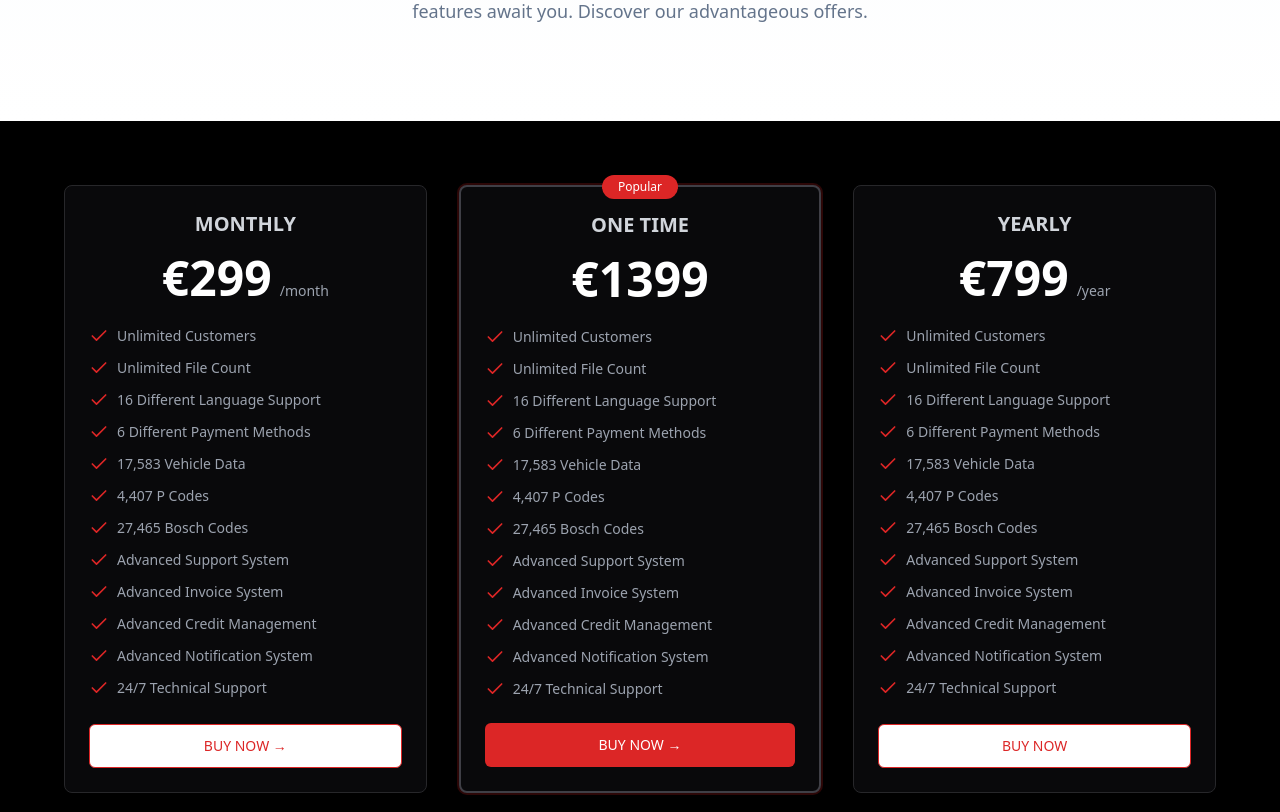
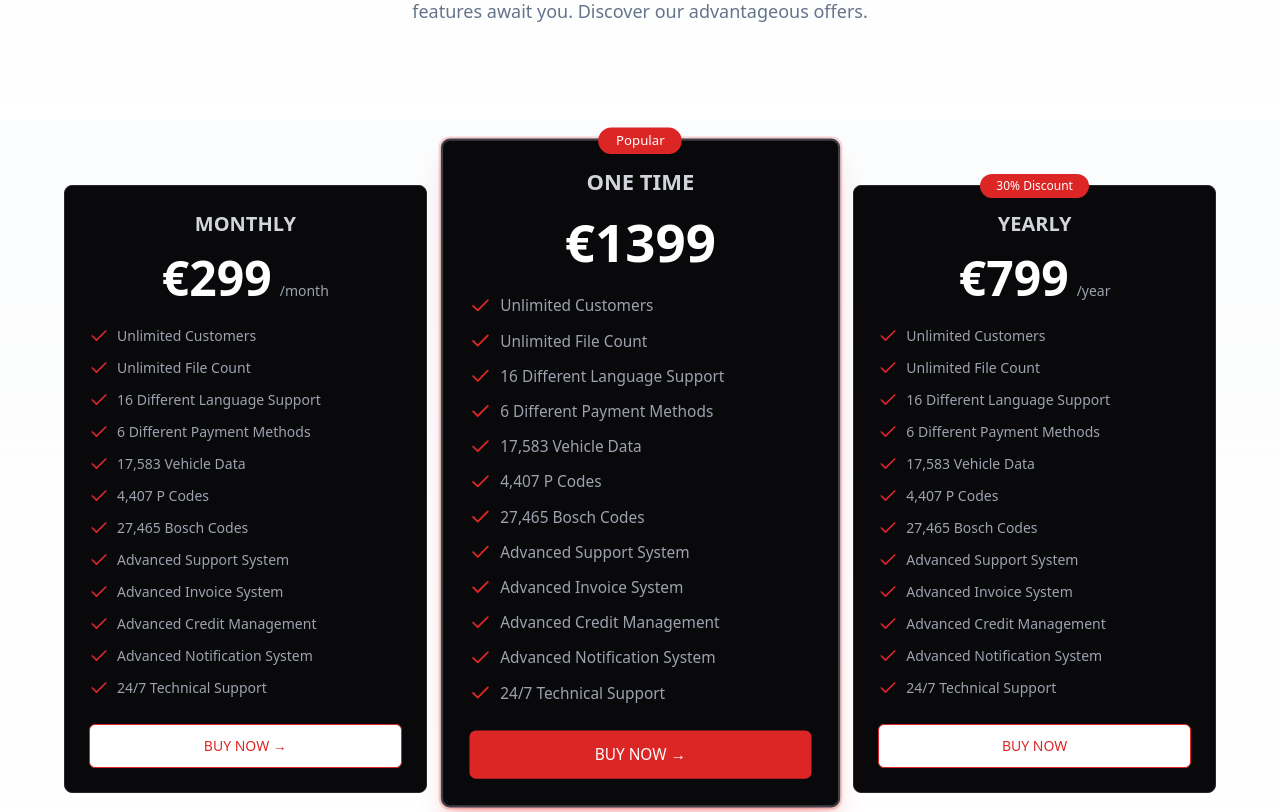
Before and after one commit to IamYGT/tuning, a Next.js app: page /en/pricing in a window 1280 px wide. Shown: the part 320-1132 px from the top of the page. Built offline with nearby package versions, Linux system fonts and the light colour scheme.

Commit message:
fiyatlandırma

```diff
--- a/app/[locale]/pricing/page.tsx
+++ b/app/[locale]/pricing/page.tsx
@@ -40,11 +40,11 @@ export default function PricingPage() {
       </section>
 
       {/* Pricing Section */}
-      <section className="py-16 bg-black">
+      <section className="py-16 bg-gradient-to-b from-muted/30 to-background">
         <div className="container px-4 mx-auto">
-          <div className="grid grid-cols-1 md:grid-cols-3 gap-8 max-w-6xl mx-auto">
+          <div className="grid grid-cols-1 md:grid-cols-3 gap-8 max-w-6xl mx-auto relative z-10">
             {/* Monthly Plan */}
-            <div className="relative rounded-lg p-6 flex flex-col h-full border border-zinc-800 bg-zinc-950">
+            <div className="relative rounded-lg p-6 flex flex-col h-full border border-zinc-800 bg-zinc-950 transform transition-all duration-300 hover:translate-y-[-5px]">
               <h3 className="text-center text-xl font-bold mb-4 text-gray-300">{t("monthly")}</h3>
 
               <div className="mb-6 text-center">
@@ -71,7 +71,7 @@ export default function PricingPage() {
             </div>
 
             {/* One-time Plan */}
-            <div className="relative rounded-lg p-6 flex flex-col h-full border-2 border-zinc-700 bg-zinc-950 ring-2 ring-primary/20">
+            <div className="relative rounded-lg p-6 flex flex-col h-full border-2 border-zinc-700 bg-zinc-950 ring-2 ring-primary/20 shadow-xl shadow-primary/20 transform transition-all duration-300 hover:translate-y-[-8px] md:scale-110 md:-translate-y-4 z-20">
               <div className="absolute -top-3 left-0 right-0 flex justify-center">
                 <div className="bg-primary text-white px-4 py-1 text-xs font-medium rounded-full">
                   {t("popular")}
@@ -104,7 +104,12 @@ export default function PricingPage() {
 
             {/* Yearly Plan */}
 
-            <div className="relative rounded-lg p-6 flex flex-col h-full border border-zinc-800 bg-zinc-950">
+            <div className="relative rounded-lg p-6 flex flex-col h-full border border-zinc-800 bg-zinc-950 transform transition-all duration-300 hover:translate-y-[-5px]">
+              <div className="absolute -top-3 left-0 right-0 flex justify-center">
+                <div className="bg-primary text-white px-4 py-1 text-xs font-medium rounded-full">
+                  {t("discount30")}
+                </div>
+              </div>
               <h3 className="text-center text-xl font-bold mb-4 text-gray-300">{t("yearly")}</h3>
 
               <div className="mb-6 text-center">
--- a/messages/nl.json
+++ b/messages/nl.json
@@ -160,6 +160,7 @@
     "perYear": "/jaar",
     "billedMonthly": "maandelijks gefactureerd",
     "popular": "Populair",
+    "discount30": "30% Korting",
     "perfectForIndividuals": "Perfect voor individuen en kleine projecten",
     "idealForGrowingTeams": "Ideaal voor groeiende teams en bedrijven",
     "forLargeOrganizations": "Voor grote organisaties met specifieke behoeften",
```
